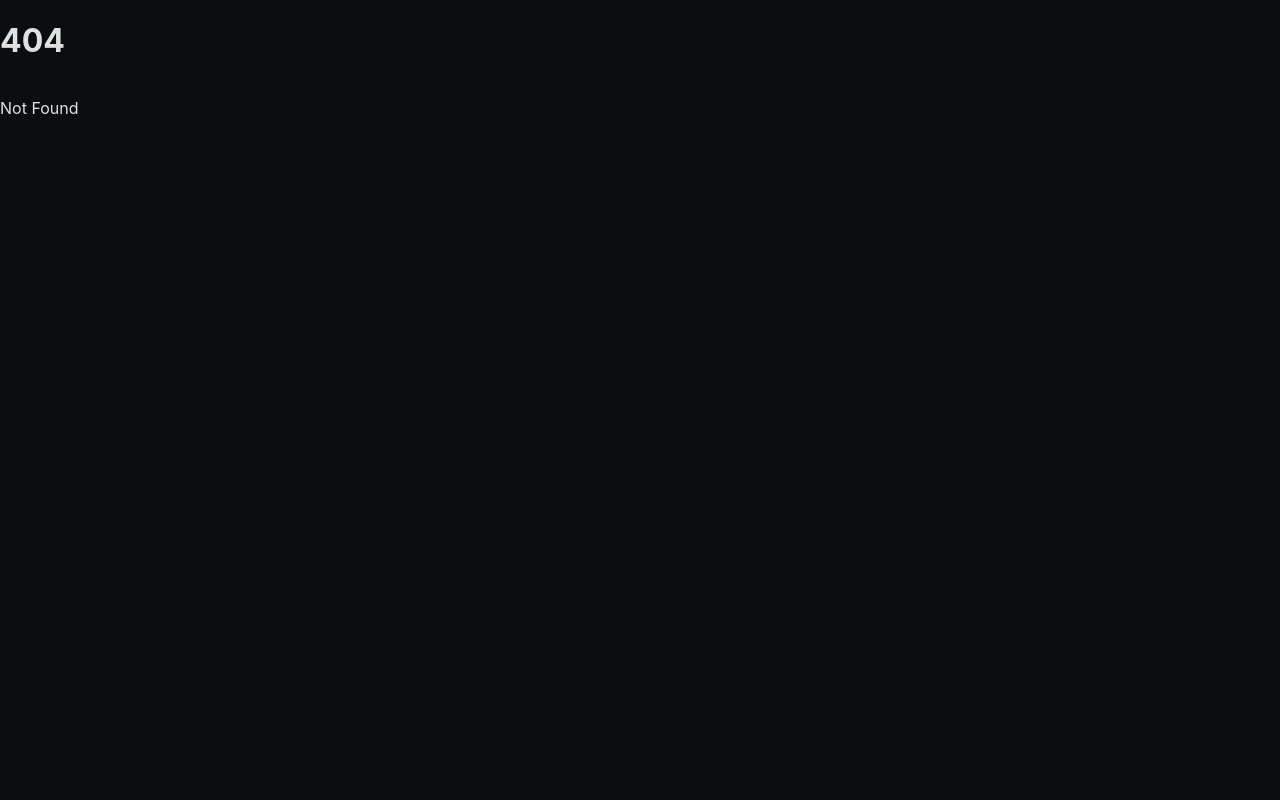
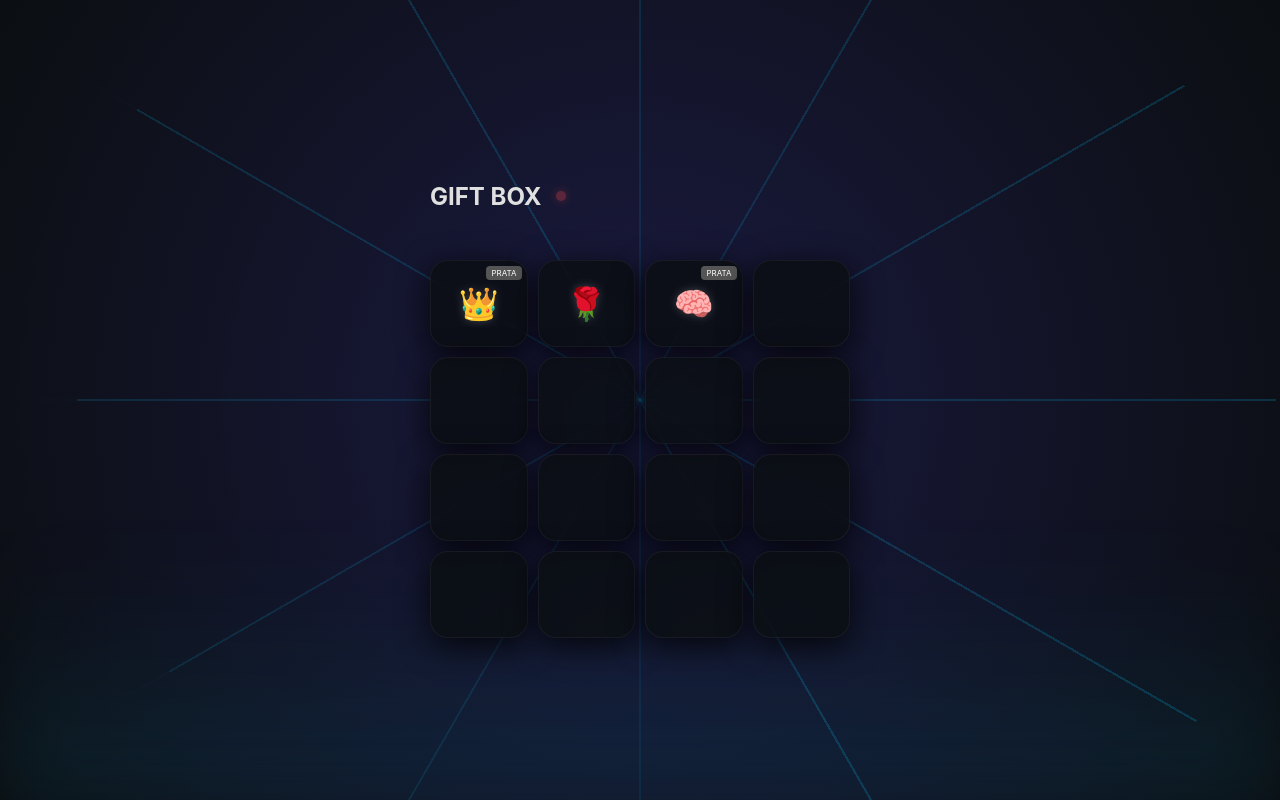
Before and after one commit to inviscoin/invis, a SvelteKit app: page /giftbox in a window 1280 px wide. Before the commit this address had no page. Built offline with nearby package versions, Linux system fonts and the light colour scheme.

Commit message:
src/routes/giftbox/+page.svelte

```diff
--- /dev/null
+++ b/src/routes/giftbox/+page.svelte
@@ -0,0 +1,95 @@
+<script>
+    /* ARQUIVO: src/routes/giftbox/+page.svelte */
+    /* OBJETIVO: GRADE 4X4 DE ATIVOS COM LÓGICA DE QUEIMA DEFLACIONÁRIA */
+    import AuthWrapper from "$lib/components/AuthWrapper.svelte";
+    import GlassCard from "$lib/components/GlassCard.svelte";
+    import { fade, scale } from "svelte/transition";
+
+    let items = [
+        { id: 157, name: "Moldura Ouro", icon: "👑", stamped: true, price: 1250 },
+        { id: 115, name: "Rosa", icon: "🌹", stamped: false, price: 200 },
+        { id: 1, name: "Leitura Neural", icon: "🧠", stamped: true, price: 4500 }
+    ];
+
+    let selectedItem = null;
+
+    function selectItem(item) {
+        selectedItem = item;
+    }
+
+    function sellItem() {
+        if (!selectedItem || selectedItem.stamped) return;
+        const value = selectedItem.price * 0.95;
+        console.log(`Vendido por ${value} ic. 5% queimados.`);
+        items = items.filter(i => i.id !== selectedItem.id);
+        selectedItem = null;
+    }
+</script>
+
+<AuthWrapper>
+    <div class="gift-viewport">
+        <header class="gift-header">
+            <h2 class="neon-text-emerald">GIFT BOX</h2>
+            <div class="indicator-red-pulse"></div>
+        </header>
+
+        <div class="grid-4x4">
+            {#each Array(16) as _, i}
+                <div class="slot glass-morphism" on:click={() => items[i] && selectItem(items[i])}>
+                    {#if items[i]}
+                        <span class="item-icon" in:scale>{items[i].icon}</span>
+                        {#if items[i].stamped}
+                            <div class="stamp-tag">PRATA</div>
+                        {/if}
+                    {/if}
+                </div>
+            {/each}
+        </div>
+
+        {#if selectedItem}
+            <div class="item-actions-overlay" in:fade>
+                <GlassCard padding="40px" borderColor="var(--neon-purple)">
+                    <h3>{selectedItem.name}</h3>
+                    <div class="btn-group-vertical">
+                        <button class="btn-action green">USAR AGORA</button>
+                        <button class="btn-action blue">DOAR PARA AMIGO</button>
+                        <button class="btn-action red"
+                                disabled={selectedItem.stamped}
+                                on:click={sellItem}>
+                            VENDER (-5% TAX)
+                        </button>
+                        <button class="btn-close" on:click={() => selectedItem = null}>CANCELAR</button>
+                    </div>
+                </GlassCard>
+            </div>
+        {/if}
+    </div>
+</AuthWrapper>
+
+<style>
+    .gift-viewport { width: 100%; max-width: 420px; display: flex; flex-direction: column; gap: 30px; }
+    .gift-header { display: flex; align-items: center; gap: 15px; }
+    .indicator-red-pulse { width: 10px; height: 10px; background: var(--neon-red); border-radius: 50%; box-shadow: 0 0 10px var(--neon-red); animation: blink 1s infinite; }
+
+    .grid-4x4 { display: grid; grid-template-columns: repeat(4, 1fr); gap: 10px; }
+    .slot {
+        height: 85px; border-radius: 18px; border: 1px solid rgba(255,255,255,0.05);
+        display: flex; justify-content: center; align-items: center; position: relative;
+        cursor: pointer; transition: 0.3s;
+    }
+    .slot:hover { border-color: var(--neon-cyan); background: rgba(0, 200, 255, 0.05); }
+
+    .item-icon { font-size: 2rem; filter: drop-shadow(0 0 5px rgba(255,255,255,0.2)); }
+    .stamp-tag { position: absolute; top: 5px; right: 5px; font-size: 0.5rem; background: #555; color: white; padding: 2px 5px; border-radius: 4px; }
+
+    .item-actions-overlay { position: fixed; inset: 0; background: rgba(0,0,0,0.85); display: flex; justify-content: center; align-items: center; z-index: 1000; padding: 20px; }
+    .btn-group-vertical { display: flex; flex-direction: column; gap: 15px; margin-top: 30px; }
+    .btn-action { padding: 18px; border-radius: 14px; border: none; font-weight: 900; letter-spacing: 2px; cursor: pointer; }
+    .btn-action.green { background: var(--neon-emerald); color: black; }
+    .btn-action.blue { background: var(--neon-cyan); color: black; }
+    .btn-action.red { background: transparent; border: 1px solid var(--neon-red); color: var(--neon-red); }
+    .btn-action:disabled { opacity: 0.2; cursor: not-allowed; }
+    .btn-close { background: none; border: none; color: #555; margin-top: 10px; cursor: pointer; text-decoration: underline; }
+
+    @keyframes blink { 0%, 100% { opacity: 1; } 50% { opacity: 0.3; } }
+</style>
```
